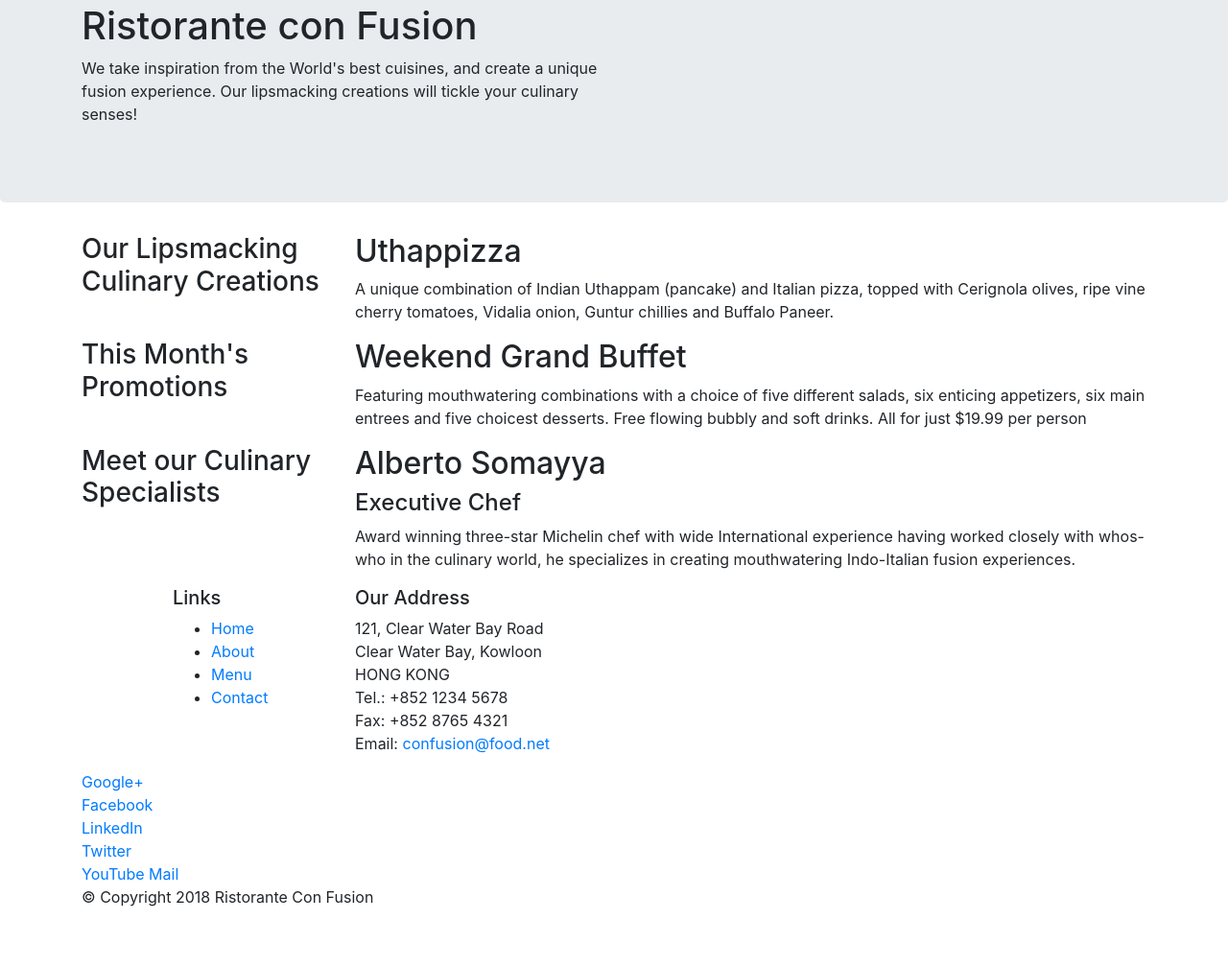
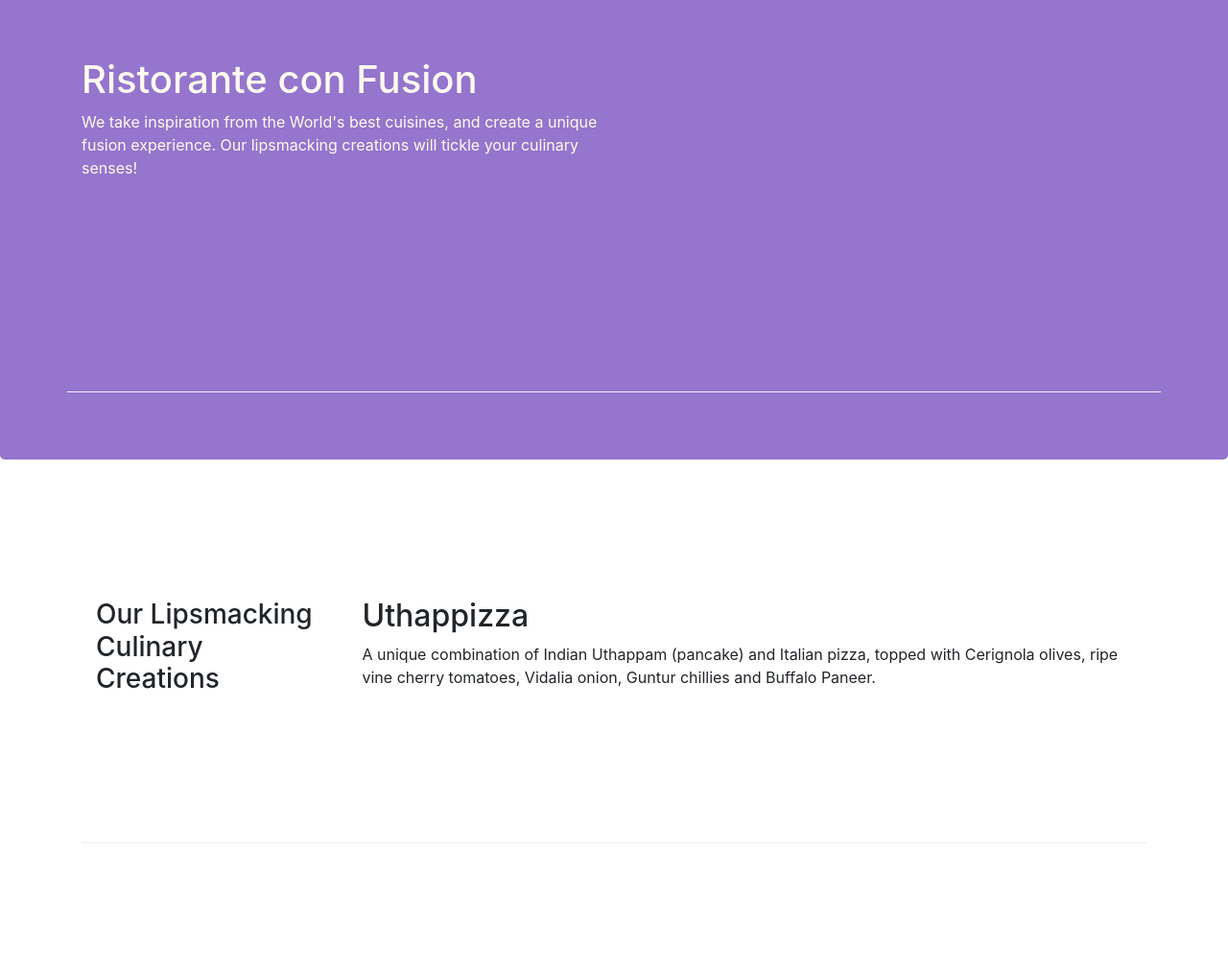
Before and after one commit to rahulsinghal1904/GastronomeWeb-Responsive-Restaurant-Website-Development-Project, a website: page index.html in a window 1280 px wide. Shown: the part 61-1069 px from the top of the page at 96% size. Before the commit the page ends 1024 px from the top, so only its background shows below. Drawn offline with nearby package versions, Linux system fonts and the light colour scheme.

Commit message:
Bootstrap Grid Part 2

```diff
--- /dev/null
+++ b/css/styles.css
@@ -0,0 +1,29 @@
+.row-header{
+    margin:0px auto;
+    padding:0px;
+}
+
+.row-content {
+    margin:0px auto;
+    padding: 50px 0px 50px 0px;
+    border-bottom: 1px ridge;
+    min-height:400px;
+}
+
+.footer{
+    background-color: #D1C4E9;
+    margin:0px auto;
+    padding: 20px 0px 20px 0px;
+}
+.jumbotron {
+    padding:70px 30px 70px 30px;
+    margin:0px auto;
+    background: #9575CD ;
+    color:floralwhite;
+}
+
+address{
+    font-size:80%;
+    margin:0px;
+    color:#0f0f0f;
+}
--- a/index.html
+++ b/index.html
@@ -9,14 +9,15 @@
 
       <!-- Bootstrap CSS -->
       <link rel="stylesheet" href="node_modules/bootstrap/dist/css/bootstrap.min.css">
+      <link href="css/styles.css" rel="stylesheet">
     <title>Ristorante Con Fusion</title>
 </head>
 
 <body>
 
     <header class="jumbotron">
-        <div class="container">
-            <div class="row">
+        <div class="container row-header">
+            <div class="row row-content">
                 <div class="col-12 col-sm-6">
                     <h1>Ristorante con Fusion</h1>
                     <p>We take inspiration from the World's best cuisines, and create a unique fusion experience. Our lipsmacking creations will tickle your culinary senses!</p>
@@ -27,8 +28,8 @@
         </div>
     </header>
 
-    <div class="container" >
-        <div class="row">
+    <div class="container " >
+        <div class="row row-content align-items-center">
             <div class="col-12 col-sm-4 col-md-3">
                 <h3>Our Lipsmacking Culinary Creations</h3>
             </div>
@@ -39,7 +40,7 @@
         </div>
 
 
-        <div class="row">
+        <div class="row row-content align-items-center">
             <div class="col-12 col-sm-4 col-md-3">
                 <h3>This Month's Promotions</h3>
             </div>
@@ -49,7 +50,7 @@
             </div>
         </div>
 
-        <div class="row">
+        <div class="row row-content align-items-center">
             <div class="col-12 col-sm-4 col-md-3">
                 <h3>Meet our Culinary Specialists</h3>
             </div>
@@ -61,9 +62,9 @@
         </div>
     </div>
 
-    <footer>
+    <footer class="footer">
         <div class="container">
-            <div class="row">
+            <div class="row ">
                 <div class=" col-4 offset-1 col-sm-2">
                     <h5>Links</h5>
                     <ul>
@@ -84,8 +85,9 @@
 		              Email: <a href="mailto:confusion@food.net">confusion@food.net</a>
 		           </address>
                 </div>
-                <div>
-                    <div class="col-12 col-sm-4">
+                <div class="col-12 col-sm-4 align-self-center">
+                <div class="text-center">
+
                         <a href="http://google.com/+">Google+</a>
                         <a href="http://www.facebook.com/profile.php?id=">Facebook</a>
                         <a href="http://www.linkedin.com/in/">LinkedIn</a>
@@ -95,8 +97,8 @@
                     </div>
                 </div>
            </div>
-           <div class="row">
-                <div class="col-auto">
+           <div class="row justify-content-center">
+                <div class="col-auto ">
                     <p>© Copyright 2018 Ristorante Con Fusion</p>
                 </div>
            </div>
```
